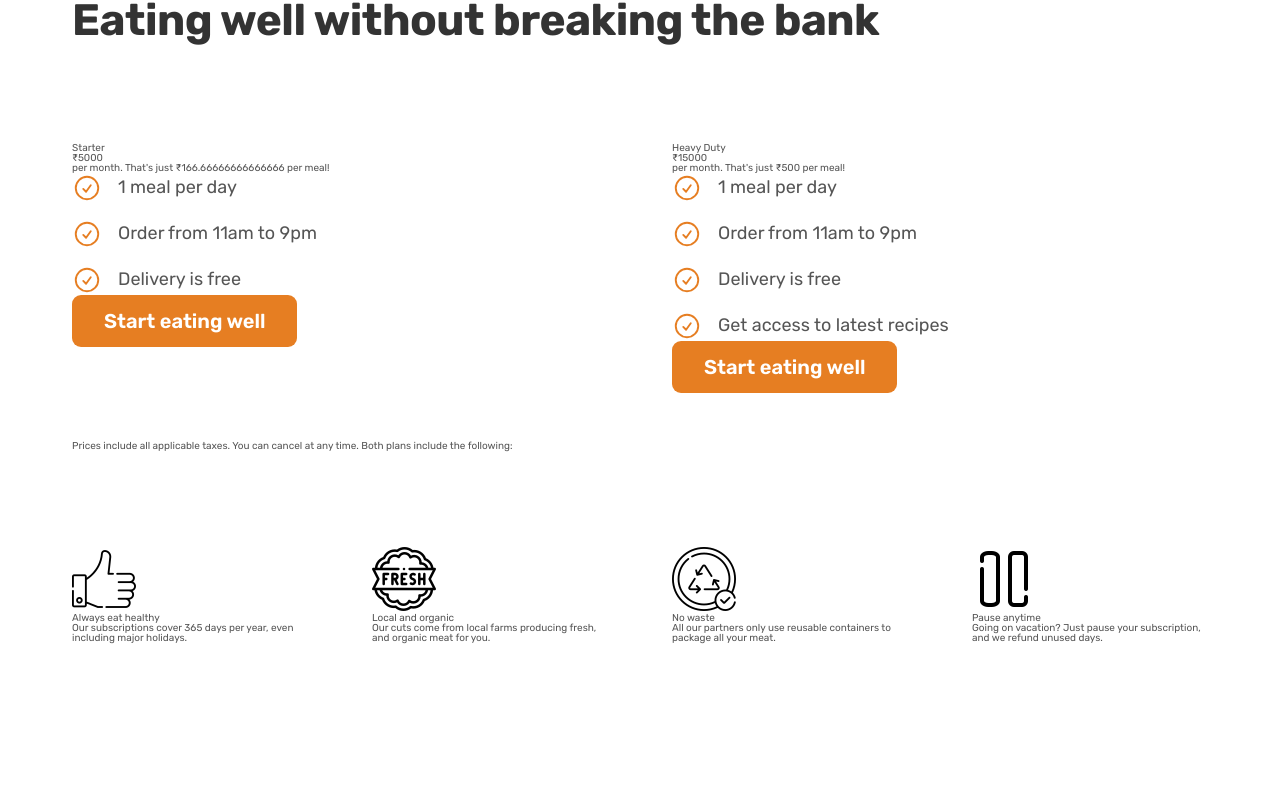
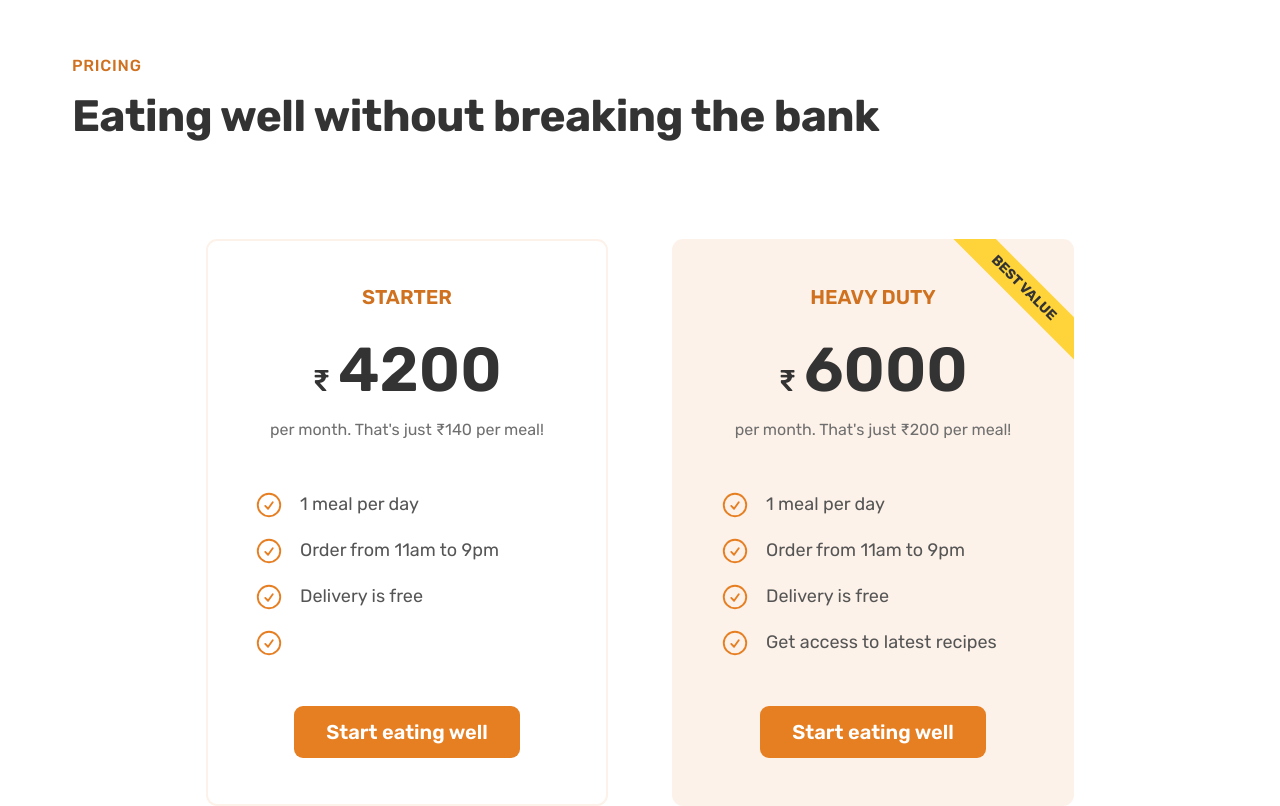
Before and after one commit to orpic/delicious-meal, a React (Create React App) app: page / in a window 1280 px wide. Shown: the part 4614-5420 px from the top of the page. Before the commit the page ends 5258 px from the top, so only its background shows below. Built offline with nearby package versions, Linux system fonts and the light colour scheme.

Commit message:
pricing section css complete

```diff
--- a/src/components/PricingSection/Feature.css
+++ b/src/components/PricingSection/Feature.css
@@ -0,0 +1,21 @@
+.feature-icon {
+  color: #e67e22;
+  width: 64px;
+  /* height: 3.2rem; */
+  background-color: #fdf2e9;
+  margin-bottom: 3.2rem;
+  padding: 1.6rem;
+  border-radius: 50%;
+}
+
+.feature-title {
+  font-size: 2.4rem;
+  color: #333;
+  font-weight: 700;
+  margin-bottom: 1.6rem;
+}
+
+.feature-text {
+  font-size: 1.8rem;
+  line-height: 1.8;
+}
--- a/src/components/PricingSection/Feature.js
+++ b/src/components/PricingSection/Feature.js
@@ -1,4 +1,5 @@
 import React from "react";
+import "./Feature.css";
 
 const Feature = ({ imageSrc, featureTitle, featureText }) => {
   return (
--- a/src/components/PricingSection/PricingPlan.css
+++ b/src/components/PricingSection/PricingPlan.css
@@ -0,0 +1,77 @@
+.pricing-plan {
+  border-radius: 11px;
+
+  width: 75%;
+}
+
+.pricing-plan--starter {
+  justify-self: end;
+  border: 2px solid #fdf2e9;
+  padding: 4.6rem;
+}
+
+.pricing-plan--complete {
+  background-color: #fdf2e9;
+  padding: 4.8rem;
+  position: relative;
+  overflow: hidden;
+}
+
+.pricing-plan--complete::after {
+  content: "Best value";
+  position: absolute;
+  top: 6%;
+  right: -18%;
+
+  text-transform: uppercase;
+  font-size: 1.4rem;
+  font-weight: 700;
+  color: #333;
+  background-color: #ffd43b;
+  padding: 0.8rem 8rem;
+  transform: rotate(45deg);
+}
+
+.plan-header {
+  text-align: center;
+  margin-bottom: 4.8rem;
+}
+
+.plan-name {
+  color: #cf711f;
+  font-weight: 600;
+  font-size: 2rem;
+  text-transform: uppercase;
+  letter-spacing: 0.75;
+  margin-bottom: 3.2rem;
+}
+
+.plan-price {
+  font-size: 6.2rem;
+  font-weight: 600;
+  color: #333;
+  margin-bottom: 1.6rem;
+}
+
+.plan-price span {
+  font-size: 3rem;
+  font-weight: 500;
+  margin-right: 0.8rem;
+}
+
+.plan-text {
+  font-size: 1.6rem;
+  line-height: 1.6;
+  color: #6f6f6f;
+}
+
+.plan-sign-up {
+  text-align: center;
+  margin-top: 4.8rem;
+}
+
+.plan-details {
+  font-size: 1.6rem;
+  line-height: 1.6;
+  text-align: center;
+}
--- a/src/components/PricingSection/PricingSection.css
+++ b/src/components/PricingSection/PricingSection.css
@@ -0,0 +1,3 @@
+.section-pricing {
+  padding: 9.6rem 0;
+}
--- a/src/components/PricingSection/PricingSection.js
+++ b/src/components/PricingSection/PricingSection.js
@@ -10,17 +10,18 @@ const PricingSection = () => {
     {
       planClassName: "pricing-plan pricing-plan--starter",
       planName: "Starter",
-      planAmount: 5000,
+      planAmount: 4200,
       planPoints: [
         "1 meal per day",
         "Order from 11am to 9pm",
         "Delivery is free",
+        "",
       ],
     },
     {
       planClassName: "pricing-plan pricing-plan--complete",
       planName: "Heavy Duty",
-      planAmount: 15000,
+      planAmount: 6000,
       planPoints: [
         "1 meal per day",
         "Order from 11am to 9pm",
```
